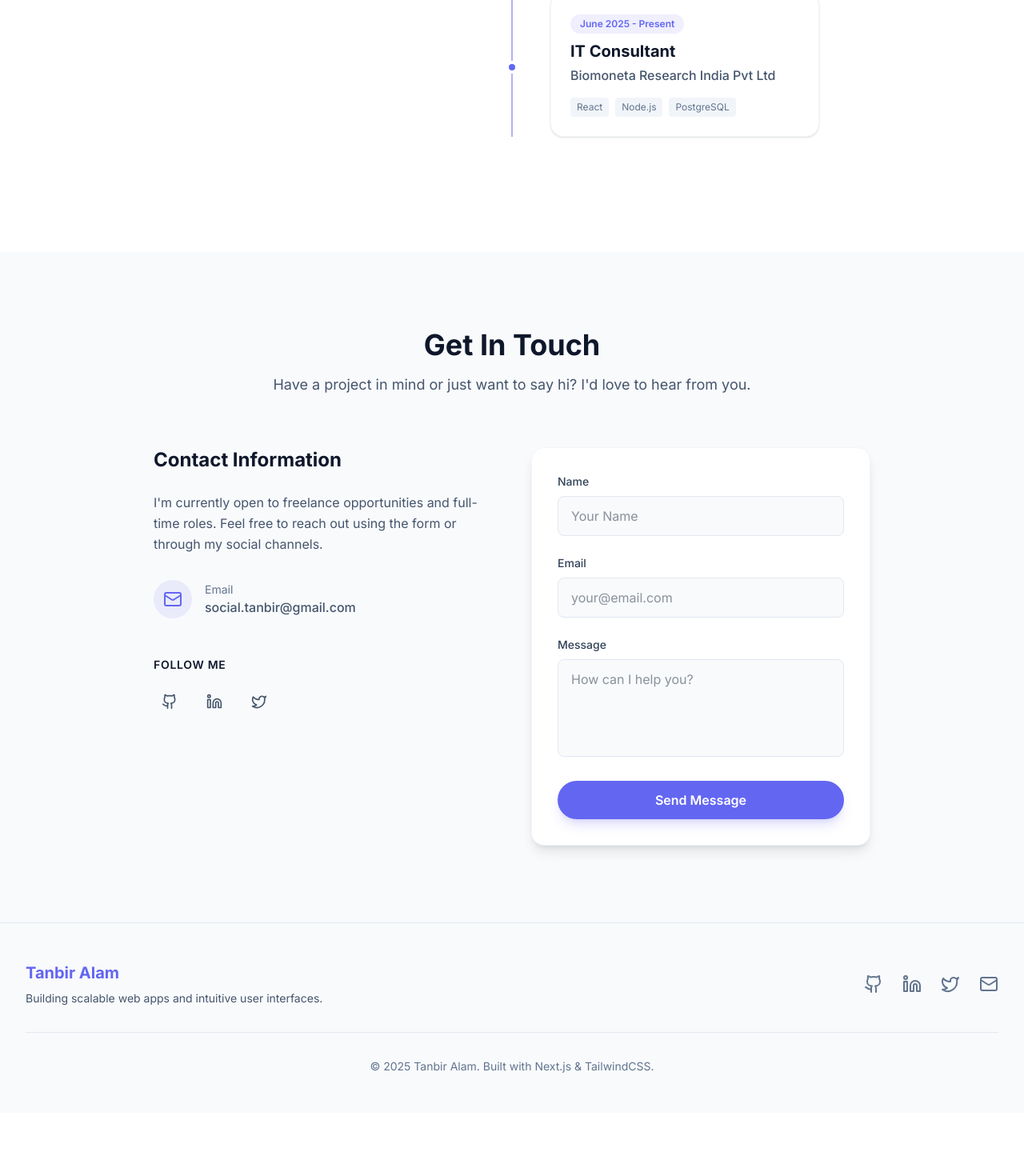
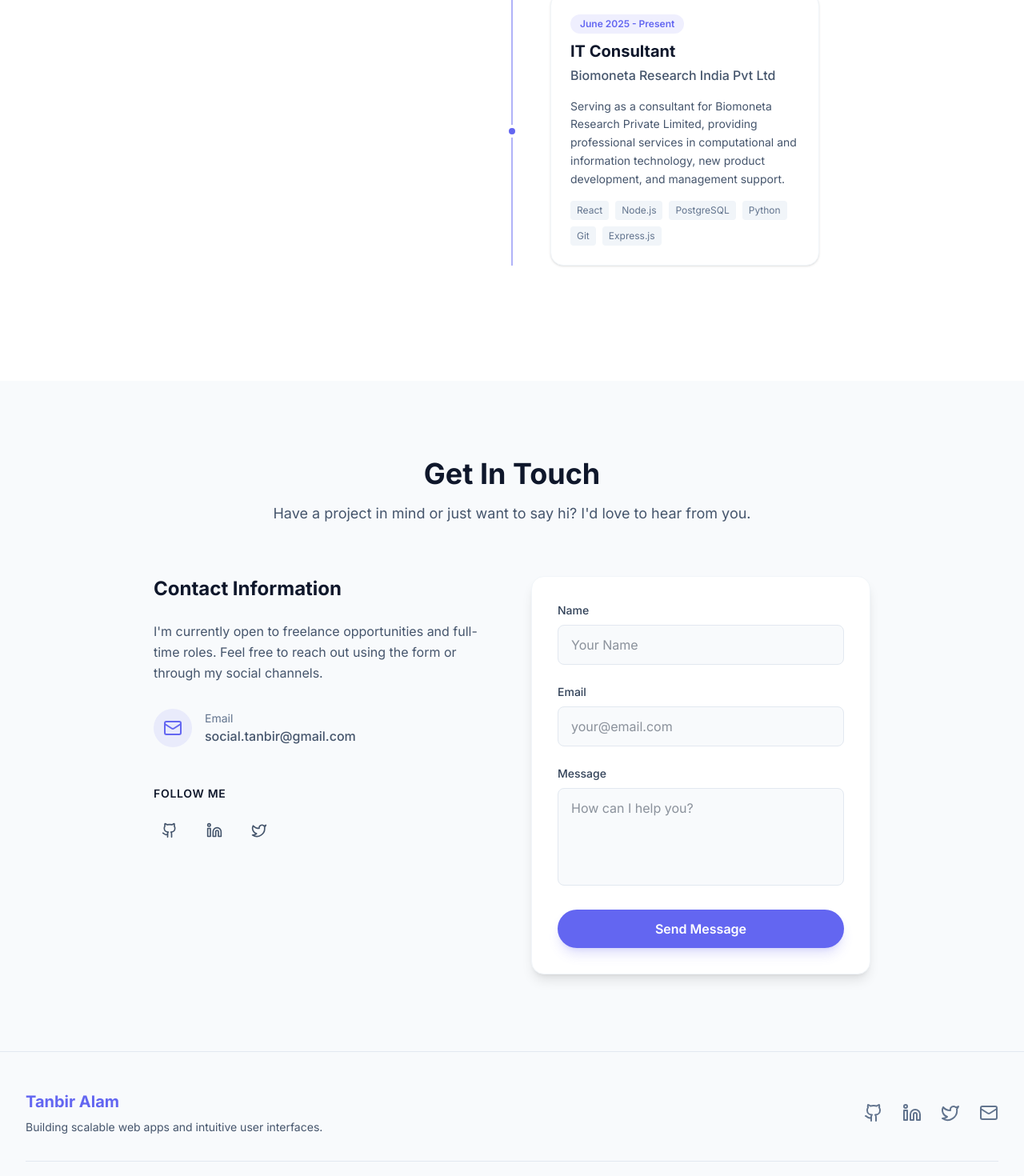
Before and after one commit to tanbiralam06/tanbir-tech, a Next.js app: page / in a window 1280 px wide. Shown: the part 4180-5650 px from the top of the page at 80% size. Before the commit the page ends 5571 px from the top, so only its background shows below. Built offline with nearby package versions, Linux system fonts and the light colour scheme.

Commit message:
updated experience section and added social URL

```diff
--- a/src/components/layout/Footer.js
+++ b/src/components/layout/Footer.js
@@ -27,7 +27,7 @@ export default function Footer() {
               <Github size={24} />
             </a>
             <a
-              href="https://linkedin.com"
+              href="https://www.linkedin.com/in/tanbir06/"
               target="_blank"
               rel="noopener noreferrer"
               className="text-slate-500 hover:text-primary transition-colors"
@@ -36,7 +36,7 @@ export default function Footer() {
               <Linkedin size={24} />
             </a>
             <a
-              href="https://twitter.com"
+              href="https://x.com/Tanbir_tech"
               target="_blank"
               rel="noopener noreferrer"
               className="text-slate-500 hover:text-primary transition-colors"
@@ -55,7 +55,7 @@ export default function Footer() {
         </div>
 
         <div className="mt-8 pt-8 border-t border-slate-200 dark:border-slate-800 text-center text-sm text-slate-500">
-          <p>&copy; {currentYear} Tanbir Alam. Built with Next.js & TailwindCSS.</p>
+          <p>&copy; {currentYear} Tanbir Alam. Built with ❤️</p>
         </div>
       </Container>
     </footer>
--- a/src/components/sections/Contact.js
+++ b/src/components/sections/Contact.js
@@ -56,10 +56,10 @@ export default function Contact() {
               <Button size="sm" variant="ghost" className="rounded-full w-10 h-10 p-0" href="https://github.com">
                 <Github size={20} />
               </Button>
-              <Button size="sm" variant="ghost" className="rounded-full w-10 h-10 p-0" href="https://linkedin.com">
+              <Button size="sm" variant="ghost" className="rounded-full w-10 h-10 p-0" href="https://www.linkedin.com/in/tanbir06/">
                 <Linkedin size={20} />
               </Button>
-              <Button size="sm" variant="ghost" className="rounded-full w-10 h-10 p-0" href="https://twitter.com">
+              <Button size="sm" variant="ghost" className="rounded-full w-10 h-10 p-0" href="https://x.com/Tanbir_tech">
                 <Twitter size={20} />
               </Button>
             </div>
--- a/src/data/experience.js
+++ b/src/data/experience.js
@@ -10,7 +10,7 @@ export const experience = [
     company: "Biomoneta Research India Pvt Ltd",
     role: "IT Consultant",
     period: "June 2025 - Present",
-    description: "",
-    technologies: ["React", "Node.js", "PostgreSQL"],
+    description: "Serving as a consultant for Biomoneta Research Private Limited, providing professional services in computational and information technology, new product development, and management support.",
+    technologies: ["React", "Node.js", "PostgreSQL", "Python", "Git", "Express.js"],
   },
 ];
```
